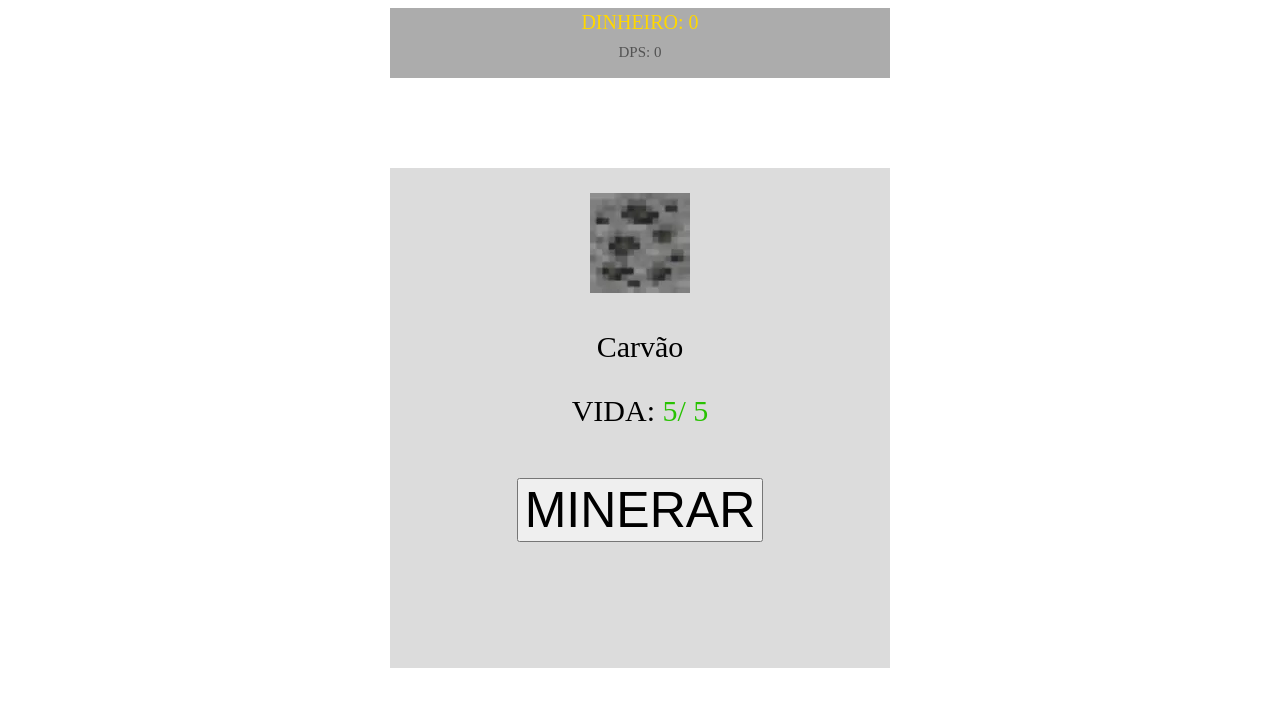
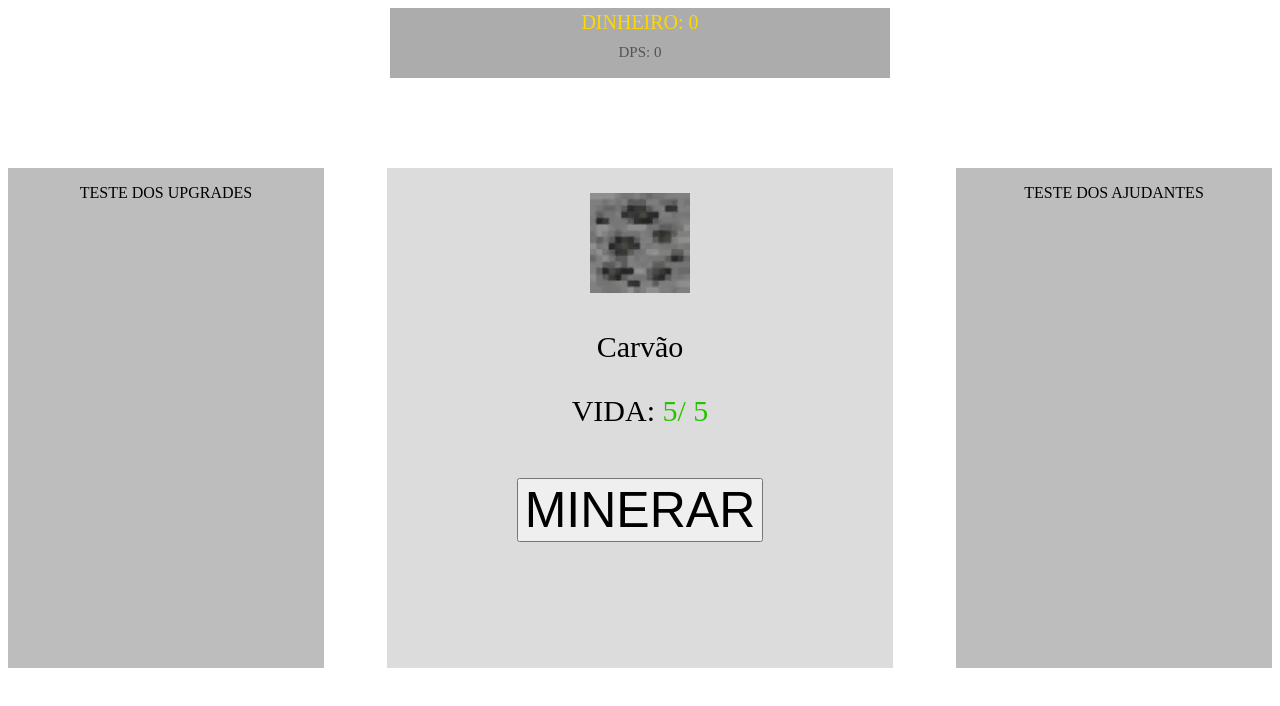
Before and after one commit to Linzackk/miningClicker, a plain HTML site: page index.html in a window 1280 px wide. Drawn offline with Linux system fonts and the light colour scheme.

Commit message:
Adição de novas 2 áreas

```diff
--- a/index.html
+++ b/index.html
@@ -16,6 +16,9 @@
         </p>
     </header>
     <div id="telaJogo">
+        <div class="upgrades">
+            <p>TESTE DOS UPGRADES</p>
+        </div>
         <div class="telaMinerios">
             <div class="minerio">
                 <img scr="" alt="" id="imagemMinerio">
@@ -31,6 +34,9 @@
                 <button id="btnMinerar">MINERAR</button>
             </div>
         </div>
+        <div class="ajudantes">
+            <p>TESTE DOS AJUDANTES</p>
+        </div>
     </div>
     <script type= "module" src="scripts/main.js"></script>
 </body>
--- a/style.css
+++ b/style.css
@@ -27,7 +27,7 @@ p#dps {
 
 #telaJogo {
     display: flex;
-    justify-content: center;
+    justify-content: space-between;
     align-items: center;
     height: 80vh;
 }
@@ -35,8 +35,22 @@ p#dps {
 .telaMinerios {
     justify-content: center;
     height: 500px;
-    width: 500px;
+    width: 40%;
     background-color: gainsboro;
+}
+
+.upgrades {
+    height: 500px;
+    width: 25%;
+    text-align: center;
+    background-color: rgb(189, 189, 189);
+}
+
+.ajudantes {
+    height: 500px;
+    width: 25%;
+    text-align: center;
+    background-color: rgb(189, 189, 189);
 }
 
 .minerio {
```
